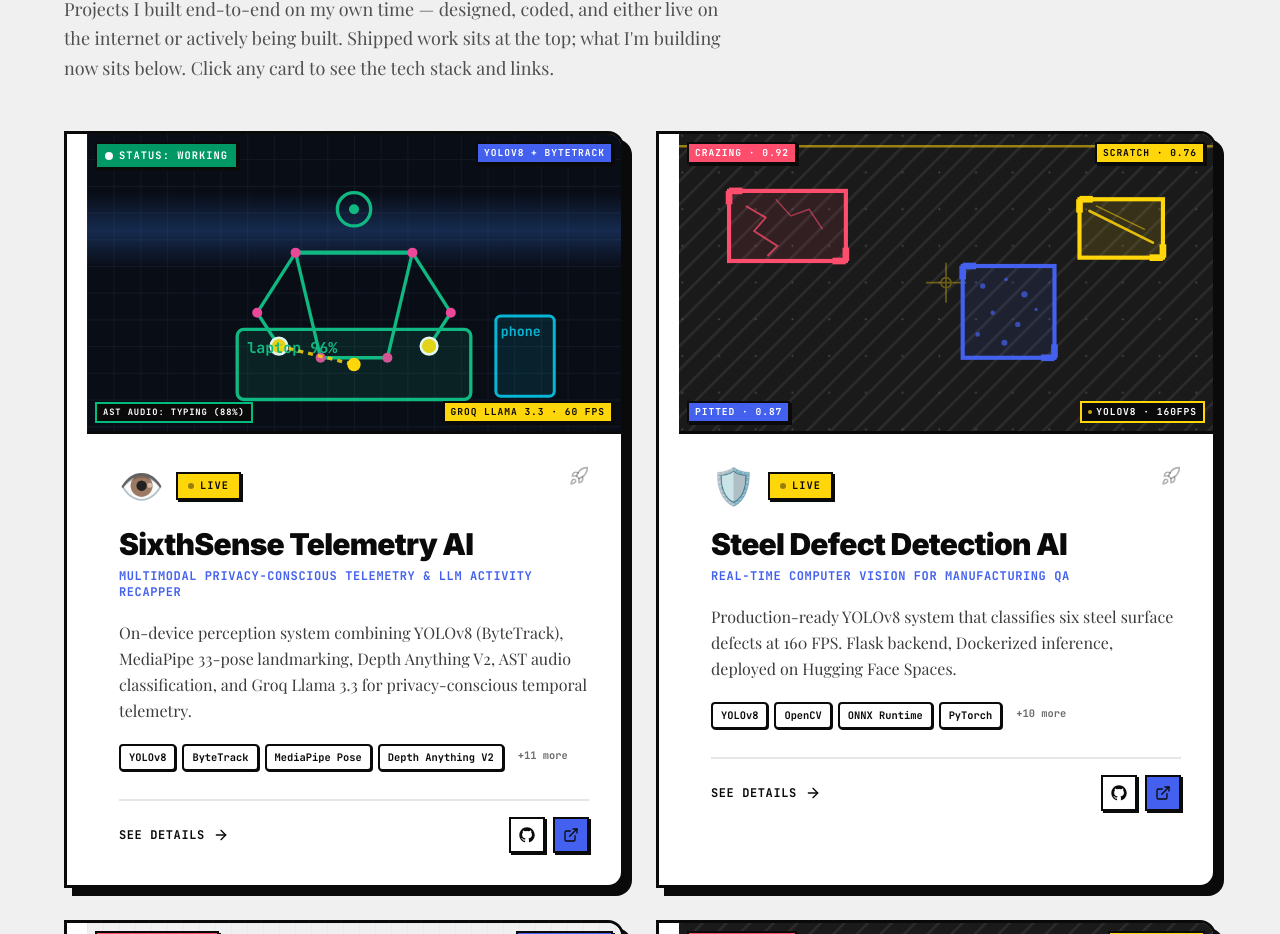
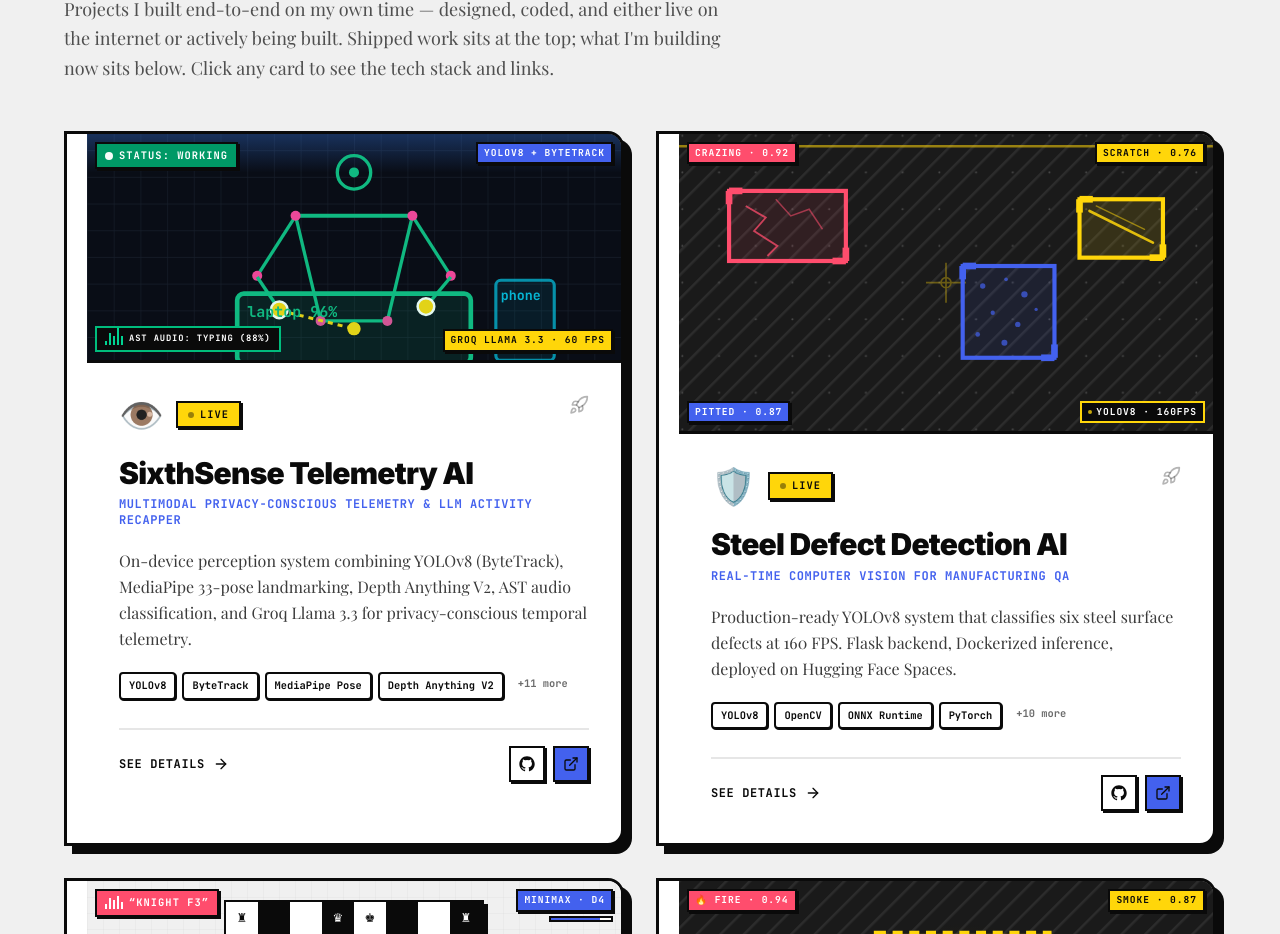
Before and after one commit to avneetsingh7102/Avneetsingh, a React (Vite) app: page / in a window 1280 px wide. Shown: the part 993-1927 px from the top of the page. Built offline with nearby package versions, Linux system fonts and the light colour scheme.

Commit message:
Update SixthSense artifact with dynamic motion and responsive layout

```diff
--- a/src/App.tsx
+++ b/src/App.tsx
@@ -1069,7 +1069,7 @@ function SixthSenseArtifact({ size = "card" }: { size?: "card" | "modal" }) {
           </pattern>
           <linearGradient id="depth-scan-grad" x1="0%" y1="0%" x2="0%" y2="100%">
             <stop offset="0%" stopColor="#3b82f6" stopOpacity="0.0" />
-            <stop offset="50%" stopColor="#3b82f6" stopOpacity="0.25" />
+            <stop offset="50%" stopColor="#3b82f6" stopOpacity="0.3" />
             <stop offset="100%" stopColor="#3b82f6" stopOpacity="0.0" />
           </linearGradient>
         </defs>
@@ -1077,15 +1077,28 @@ function SixthSenseArtifact({ size = "card" }: { size?: "card" | "modal" }) {
         <rect width="320" height="180" fill="#090d16" />
         <rect width="320" height="180" fill="url(#sixthsense-grid)" opacity="0.6" />
 
-        {/* Monocular Depth Sweep Line */}
+        {/* Monocular Depth Sweep Gradient */}
         <motion.rect
           x="0" y="0" width="320" height="45"
           fill="url(#depth-scan-grad)"
           animate={{ y: [0, 135, 0] }}
-          transition={{ duration: 3.8, repeat: Infinity, ease: "easeInOut" }}
-        />
-
-        {/* MediaPipe Pose Skeleton (Seated Person) */}
+          transition={{ duration: 3.5, repeat: Infinity, ease: "easeInOut" }}
+        />
+
+        {/* Active Laser Scanning Line */}
+        <motion.line
+          x1="0" y1="0" x2="320" y2="0"
+          stroke="#10b981" strokeWidth="1.5" opacity="0.75"
+          animate={{ y1: [0, 180, 0], y2: [0, 180, 0] }}
+          transition={{ duration: 3.5, repeat: Infinity, ease: "easeInOut" }}
+        />
+
+        {/* MediaPipe Pose Skeleton with Breathing Motion */}
+        <motion.g
+          animate={{ y: [0, -3, 0] }}
+          transition={{ duration: 3.2, repeat: Infinity, ease: "easeInOut" }}
+        >
+          {/* Head & Nose */}
           <circle cx="160" cy="46" r="10" fill="none" stroke="#10b981" strokeWidth="2" />
           <circle cx="160" cy="46" r="3" fill="#10b981" />
 
@@ -1095,11 +1108,9 @@ function SixthSenseArtifact({ size = "card" }: { size?: "card" | "modal" }) {
           <line x1="195" y1="72" x2="180" y2="135" stroke="#10b981" strokeWidth="2" />
           <line x1="140" y1="135" x2="180" y2="135" stroke="#10b981" strokeWidth="2" />
 
-        {/* Arms to Wrists */}
+          {/* Upper Arms */}
           <line x1="125" y1="72" x2="102" y2="108" stroke="#10b981" strokeWidth="2" />
-        <line x1="102" y1="108" x2="115" y2="128" stroke="#10b981" strokeWidth="2" />
           <line x1="195" y1="72" x2="218" y2="108" stroke="#10b981" strokeWidth="2" />
-        <line x1="218" y1="108" x2="205" y2="128" stroke="#10b981" strokeWidth="2" />
 
           {/* Keypoint Dots */}
           {[
@@ -1107,19 +1118,63 @@ function SixthSenseArtifact({ size = "card" }: { size?: "card" | "modal" }) {
           ].map(([kx, ky], idx) => (
             <circle key={idx} cx={kx} cy={ky} r="3" fill="#ec4899" />
           ))}
-
-        {/* Wrist Keypoint Dots (Glowing Yellow) */}
-        <circle cx="115" cy="128" r="5" fill="#FFD60A" stroke="#ffffff" strokeWidth="1.5" />
-        <circle cx="205" cy="128" r="5" fill="#FFD60A" stroke="#ffffff" strokeWidth="1.5" />
-
-        {/* YOLOv8 Object Detection Bounding Box: Laptop */}
+        </motion.g>
+
+        {/* Dynamic Typing Wrists & Forearms */}
+        <motion.g>
+          {/* Left Forearm & Wrist (Moving in typing rhythm) */}
+          <motion.line
+            x1="102" y1="108"
+            animate={{ x2: [115, 118, 112, 117, 115], y2: [128, 124, 130, 125, 128] }}
+            transition={{ duration: 1.4, repeat: Infinity, ease: "easeInOut" }}
+            stroke="#10b981" strokeWidth="2"
+          />
+          <motion.circle
+            r="5" fill="#FFD60A" stroke="#ffffff" strokeWidth="1.5"
+            animate={{ cx: [115, 118, 112, 117, 115], cy: [128, 124, 130, 125, 128] }}
+            transition={{ duration: 1.4, repeat: Infinity, ease: "easeInOut" }}
+          />
+
+          {/* Right Forearm & Wrist (Moving in typing rhythm) */}
+          <motion.line
+            x1="218" y1="108"
+            animate={{ x2: [205, 202, 208, 203, 205], y2: [128, 125, 129, 124, 128] }}
+            transition={{ duration: 1.6, repeat: Infinity, ease: "easeInOut" }}
+            stroke="#10b981" strokeWidth="2"
+          />
+          <motion.circle
+            r="5" fill="#FFD60A" stroke="#ffffff" strokeWidth="1.5"
+            animate={{ cx: [205, 202, 208, 203, 205], cy: [128, 125, 129, 124, 128] }}
+            transition={{ duration: 1.6, repeat: Infinity, ease: "easeInOut" }}
+          />
+
+          {/* Wrist-to-Laptop Dynamic Tether Line */}
+          <motion.line
+            y1="128" x2="160" y2="139"
+            stroke="#FFD60A" strokeWidth="2" strokeDasharray="3 3"
+            animate={{
+              x1: [115, 118, 112, 117, 115],
+              opacity: [1, 0.4, 1],
+              strokeWidth: [1.8, 2.6, 1.8]
+            }}
+            transition={{ duration: 1.4, repeat: Infinity, ease: "easeInOut" }}
+          />
+          <circle cx="160" cy="139" r="4" fill="#FFD60A" />
+        </motion.g>
+
+        {/* YOLOv8 Object Detection Bounding Box: Laptop (Pulsating) */}
         <motion.g
           initial={{ opacity: 0, scale: 0.8 }}
           whileInView={{ opacity: 1, scale: 1 }}
           viewport={{ once: true, margin: "-40px" }}
           transition={{ duration: 0.4, delay: 0.2 }}
         >
-          <rect x="90" y="118" width="140" height="42" fill="rgba(16,185,129,0.12)" stroke="#10b981" strokeWidth="2" rx="4" />
+          <motion.rect
+            x="90" y="118" width="140" height="42"
+            fill="rgba(16,185,129,0.12)" stroke="#10b981" rx="4"
+            animate={{ strokeWidth: [2, 2.8, 2], opacity: [0.85, 1, 0.85] }}
+            transition={{ duration: 2, repeat: Infinity, ease: "easeInOut" }}
+          />
           <text x="96" y="132" fill="#10b981" style={{ font: "bold 9px 'JetBrains Mono', monospace" }}>laptop 96%</text>
         </motion.g>
 
@@ -1130,18 +1185,14 @@ function SixthSenseArtifact({ size = "card" }: { size?: "card" | "modal" }) {
           viewport={{ once: true, margin: "-40px" }}
           transition={{ duration: 0.4, delay: 0.4 }}
         >
-          <rect x="245" y="110" width="35" height="48" fill="rgba(6,182,212,0.12)" stroke="#06b6d4" strokeWidth="1.8" rx="3" />
+          <motion.rect
+            x="245" y="110" width="35" height="48"
+            fill="rgba(6,182,212,0.12)" stroke="#06b6d4" rx="3"
+            animate={{ strokeWidth: [1.8, 2.5, 1.8], opacity: [0.75, 1, 0.75] }}
+            transition={{ duration: 2.4, repeat: Infinity, ease: "easeInOut" }}
+          />
           <text x="248" y="122" fill="#06b6d4" style={{ font: "bold 8px 'JetBrains Mono', monospace" }}>phone</text>
         </motion.g>
-
-        {/* Wrist-to-Laptop Tether Line */}
-        <motion.line
-          x1="115" y1="128" x2="160" y2="139"
-          stroke="#FFD60A" strokeWidth="2" strokeDasharray="3 3"
-          animate={{ opacity: [1, 0.4, 1] }}
-          transition={{ duration: 1.2, repeat: Infinity }}
-        />
-        <circle cx="160" cy="139" r="4" fill="#FFD60A" />
       </svg>
 
       {/* HUD Badges Overlay */}
@@ -1158,7 +1209,18 @@ function SixthSenseArtifact({ size = "card" }: { size?: "card" | "modal" }) {
         YOLOv8 + ByteTrack
       </div>
 
-      <div className="absolute bottom-2 left-2 hidden sm:inline-flex items-center gap-1 font-mono text-[0.5rem] md:text-[0.55rem] font-bold tracking-widest uppercase bg-black text-white px-1.5 py-0.5 border-2 border-emerald-500">
+      {/* Live Audio Equalizer Waveform Badge */}
+      <div className="absolute bottom-2 left-2 hidden sm:inline-flex items-center gap-1.5 font-mono text-[0.5rem] md:text-[0.55rem] font-bold tracking-widest uppercase bg-black text-white px-2 py-1 border-2 border-emerald-500">
+        <span className="flex items-end gap-[2px] h-3">
+          {[4, 10, 6, 12, 5].map((h, i) => (
+            <motion.span
+              key={i}
+              className="block w-[2px] bg-emerald-400"
+              animate={{ height: [`${h}px`, `${h + 5}px`, `${h}px`] }}
+              transition={{ duration: 0.7, repeat: Infinity, delay: i * 0.1 }}
+            />
+          ))}
+        </span>
         AST Audio: Typing (88%)
       </div>
 
@@ -1476,7 +1538,7 @@ function PersonalProjectCard({
 
       <div className="flex-1 flex flex-col">
         {/* Visual artifact — full-bleed at the top of card content */}
-        <ProjectArtifact slug={project.slug} />
+        <ProjectArtifact slug={project.slug} size={project.slug === "sixthsense" ? "modal" : "card"} />
 
         <div className="p-6 md:p-8">
         {/* Live / WIP badge + emoji row */}
```
Lines whose indentation alone changed are shown as unchanged.
